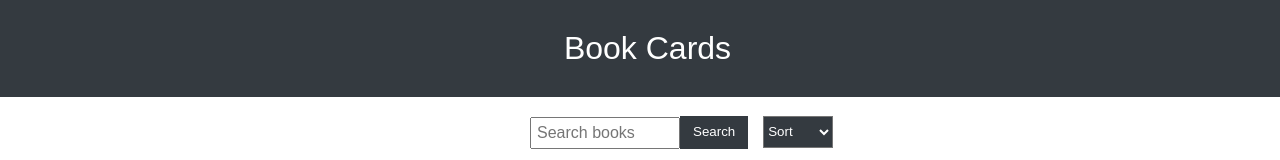
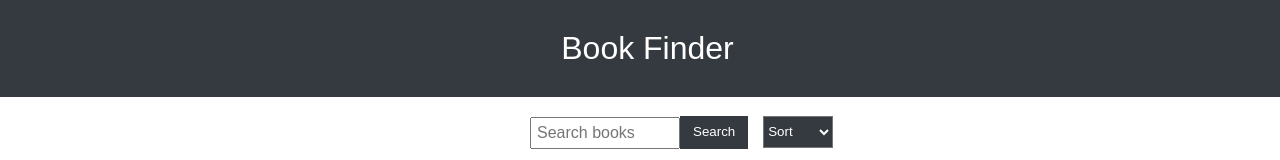
Before and after one commit to keithjng/react-books, a React (Create React App) app: page / in a window 1280 px wide. Shown: the top 160 px of the page. Built offline with nearby package versions, Linux system fonts and the light colour scheme; no server answers; the HTML template or start-up script is replaced by a standard one.

Commit message:
Update Header.js

```diff
--- a/src/Header.js
+++ b/src/Header.js
@@ -5,7 +5,7 @@ const Header = () => {
     return (
       <header>
         <i className="fas fa-book fa-2x"></i>
-        <h1>Book Cards</h1>
+        <h1>Book Finder</h1>
       </header>
 
     );
```
